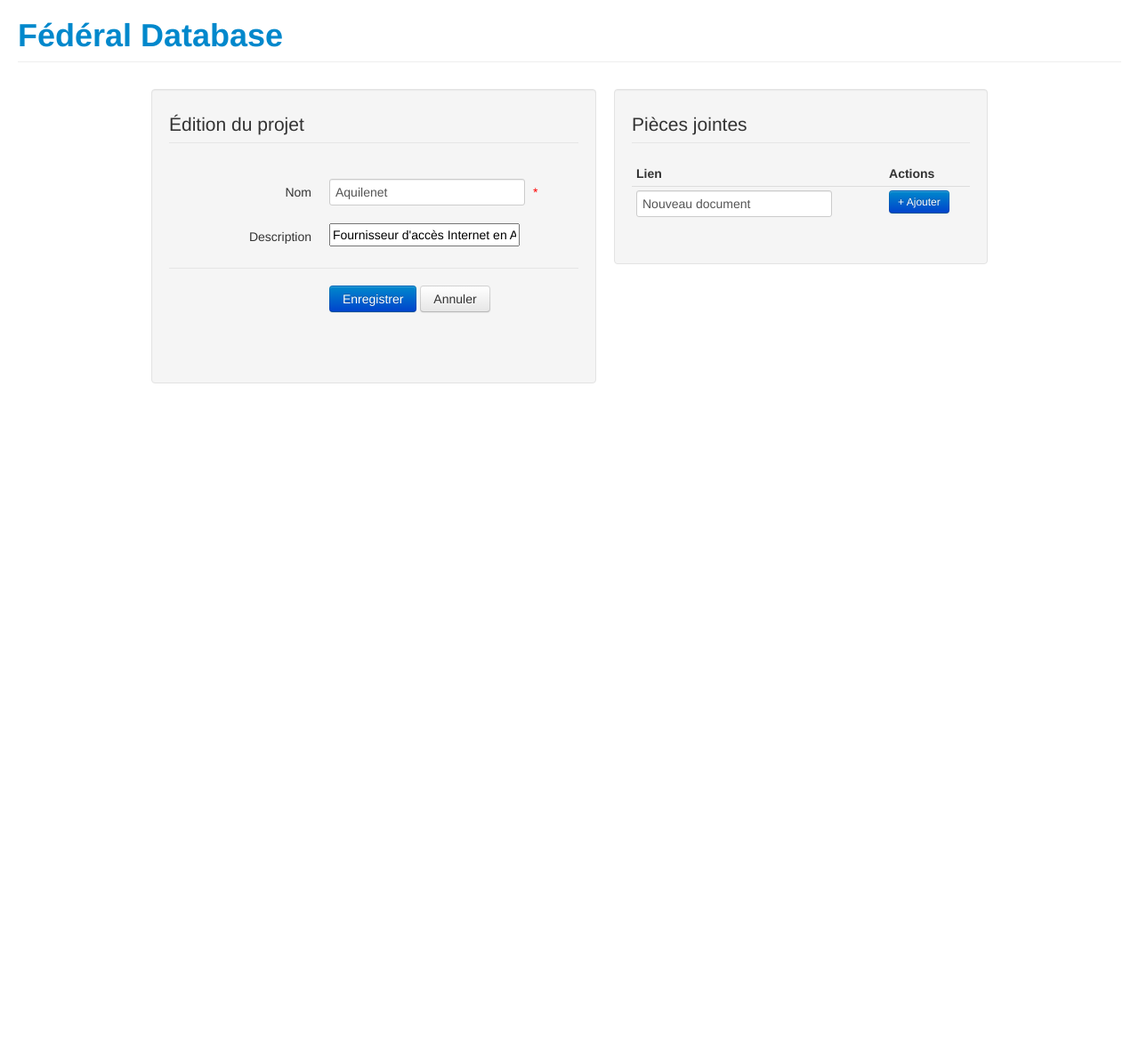
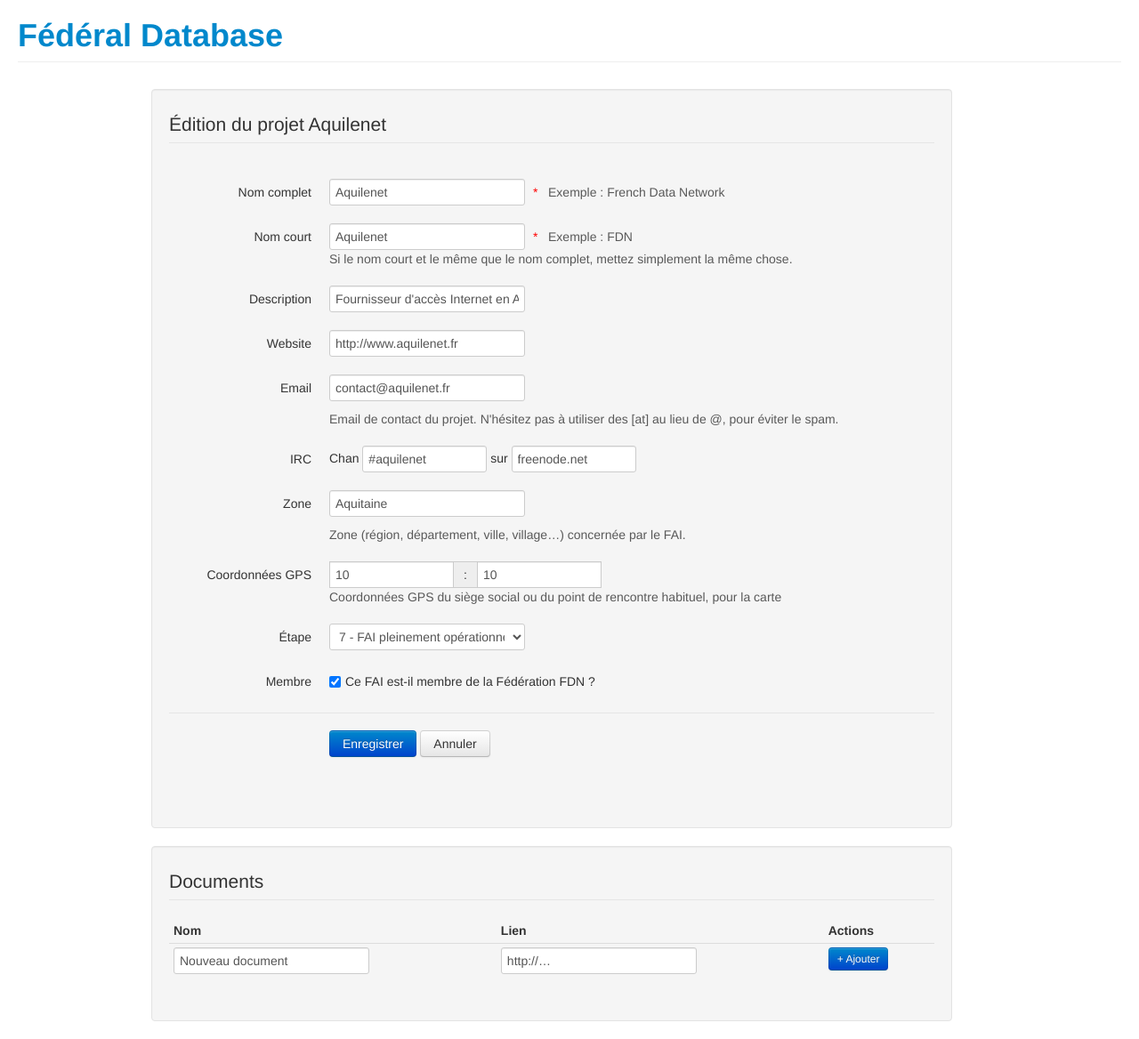
Before and after one commit to Psycojoker/ffdn-db, a Flask app: page /edit/1 in a window 1280 px wide. Shown: the whole page at 89% size. Before the commit the page ends 431 px from the top, so only its background shows below. Run offline with Flask 2, Linux system fonts and the light colour scheme; data comes from the database, SQL or seed files in the repository; some libraries are stand-ins or nearby versions.

Commit message:
I don't know where I was… but who cares :D

```diff
--- a/main.py
+++ b/main.py
@@ -50,14 +50,14 @@
 @app.route('/projects')
 def projects():
     projects = list()
-    for project in query_db('select * from fai order by is_member,step desc,name'):
+    for project in query_db('select * from fai order by is_member desc,step desc,name'):
         project['stepname'] = STEPS[project['step']]
         projects.append(project)
     return render_template('projects.html', projects=projects)
 
 @app.route('/fai/<projectid>')
 def project(projectid):
-    project = query_db('select * from fai where id = ?', (projectid), one=True)
+    project = query_db('select * from fai where id = ?', [projectid], one=True)
     if project is None:
         abort(404)
     project['stepname'] = STEPS[project['step']]
@@ -65,20 +65,60 @@
 
 @app.route('/edit/<projectid>', methods=['GET', 'POST'])
 def edit_project(projectid):
-    project = query_db('select * from fai where id = ?', (projectid), one=True)
+    project = query_db('select * from fai where id = ?', [projectid], one=True)
     if project is None:
         abort(404)
     if request.method == 'POST':
-        g.db.execute('update fai set name = ?, description = ? where id = ?', [request.form['name'], request.form['description'], projectid])
-        g.db.commit()
-        flash(u"Le projet a bien été mis à jour. Merci pour votre contribution !", "success")
-    project = query_db('select * from fai where id = ?', (projectid), one=True)
+        if request.form['name']:
+            if request.form['shortname']:
+                if query_db('select * from fai where id!=? and (name=? or shortname=?)', [projectid, request.form['name'], request.form['shortname']], one=True) is None:
+                    is_member = 0
+                    if 'is_member' in request.form.keys():
+                        is_member = 1
+                    g.db.execute('update fai set name = ?, shortname = ?, description = ?, website = ?, email = ?, irc_channel = ?, irc_server = ?, zone = ?, gps = ?, step = ?, is_member = ? where id = ?',
+                            [request.form['name'], request.form['shortname'], request.form['description'], request.form['website'], request.form['email'], request.form['irc_channel'], request.form['irc_server'], request.form['zone'], request.form['gps1'] + ':' + request.form['gps2'], request.form['step'][:1], is_member, projectid])
+                    g.db.commit()
+                    flash(u"Le projet a bien été mis à jour. Merci pour votre contribution !", "success")
+                    project = query_db('select * from fai where id = ?', [projectid], one=True)
+                    return redirect(url_for(project, projectid=projectid))
+                else:
+                    flash(u'Le nom complet ou le nom court que vous avez choisi est déjà pris.', 'error')
+            else:
+                flash(u'Vous devez spécifier un nom court (éventuellement, le même que le nom complet).', 'error')
+        else:
+            flash(u'Vous devez spécifier un nom.', 'error')
+
     project['stepname'] = STEPS[project['step']]
     return render_template('edit_project.html', project=project)
 
-@app.route('/create/<projectid>')
-def create_project(projectid):
-    abort(404) # TODO
+@app.route('/create', methods=['GET', 'POST'])
+def create_project():
+    if request.method == 'POST':
+        if request.form['name']:
+            if request.form['shortname']:
+                if query_db('select * from fai where name=? or shortname=?', [request.form['name'], request.form['shortname']], one=True) is None:
+                    g.db.execute('INSERT INTO fai (name, shortname, description, website, email, irc_channel, irc_server, zone, gps, step) VALUES (?, ?, ?, ?, ?, ?, ?, ?, ?, ?)',
+                            [request.form['name'], request.form['shortname'], request.form['description'], request.form['website'], request.form['email'], request.form['irc_channel'], request.form['irc_server'], request.form['zone'], request.form['gps1'] + ':' + request.form['gps2'], request.form['step'][:1]])
+                    g.db.commit()
+                    flash(u"Le projet a bien été créé. Merci pour votre contribution !", "success")
+                    project = query_db('select * from fai where name = ?', [request.form['name']], one=True)
+                    if project is not None:
+                        return redirect(url_for(project))
+                    else:
+                        flash(u'Hum… il semble que le projet n\'a pas été créé… vous voulez-bien réessayer ?', 'error')
+                else:
+                    flash(u'Le nom complet ou le nom court que vous avez choisi est déjà pris.', 'error')
+            else:
+                flash(u'Vous devez spécifier un nom court (éventuellement, le même que le nom complet).', 'error')
+        else:
+            flash(u'Vous devez spécifier un nom.', 'error')
+    return render_template('create_project.html')
+
+@app.route('/search', methods=['GET', 'POST'])
+def search():
+    if request.method == 'POST':
+        pass
+    return render_template('search.html')
 
 @app.route('/api/<projects>.json')
 def projects_json(projects):
@@ -106,6 +146,19 @@
         return u'<a href="#" rel="tooltip" data-placement="right" title="Membre de la Fédération FDN"><span class="label label-success">FFDN</span></a>'
     return ''
 
+@app.template_filter('stepname')
+def stepname(step):
+    return STEPS[step]
+
+@app.template_filter('gpspart')
+def gpspart(gps, part):
+    parts = gps.split(':');
+    if part == 1:
+        return parts[0]
+    elif part == 2:
+        return parts[1]
+    return "";
+
 #------
 # Main
 
--- a/templates/edit_project.html
+++ b/templates/edit_project.html
@@ -2,20 +2,89 @@
 {% block body %}
 
 <div class="row">
-  <div class="span6 well">
+  <div class="span11 well">
     <form action="{{ url_for('edit_project', projectid=project.id) }}" method="post" class="form-horizontal">
-      <fieldset><legend>Édition du projet</legend>
+      <fieldset><legend>Édition du projet {{ project.name }}</legend>
         <div class="control-group">
-          <label class="control-label" for="name">Nom</label>
+          <label class="control-label" for="name">Nom complet</label>
           <div class="controls">
-            <input type="text" size=30 name="name" id="name" value="{{ project.name }}" />
-            <span class="help-inline"><font color="red">*</font></span>
+            <input type="text" name="name" id="name" value="{{ project.name }}" />
+            <span class="help-inline"><font color="red">*</font> &nbsp; Exemple : French Data Network</span>
+          </div>
+        </div>
+        <div class="control-group">
+          <label class="control-label" for="shortname">Nom court</label>
+          <div class="controls">
+            <input type="text" name="shortname" id="shortname" value="{{ project.shortname }}" />
+            <span class="help-inline"><font color="red">*</font> &nbsp; Exemple :  FDN</span>
+            <span class="help-block">Si le nom court et le même que le nom complet, mettez simplement la même chose.</span>
           </div>
         </div>
         <div class="control-group">
           <label class="control-label" for="description">Description</label>
           <div class="controls">
-            <input type="description" size=50 name="description" id="description" value="{{ project.description }}"></input>
+            <input type="text" name="description" id="description" value="{{ project.description }}" />
+          </div>
+        </div>
+        <div class="control-group">
+          <label class="control-label" for="website">Website</label>
+          <div class="controls">
+            <input type="text" name="website" id="website" value="{{ project.website }}" />
+          </div>
+        </div>
+        <div class="control-group">
+          <label class="control-label" for="email">Email</label>
+          <div class="controls">
+            <input type="text" name="email" id="email" value="{{ project.email }}" />
+            <span class="help-block">Email de contact du projet. N'hésitez pas à utiliser des [at] au lieu de @, pour éviter le spam.</span>
+          </div>
+        </div>
+        <div class="control-group">
+          <label class="control-label" for="irc">IRC</label>
+          <div class="controls">
+            Chan <input class="span2" type="text" name="irc_channel" id="irc_channel" value="{{ project.irc_channel }}" />
+            sur <input class="span2" type="text" name="irc_server" id="irc_server" value="{{ project.irc_server }}" />
+          </div>
+        </div>
+        <div class="control-group">
+          <label class="control-label" for="zone">Zone</label>
+          <div class="controls">
+            <input type="text" name="zone" id="zone" value="{{ project.zone }}" />
+            <span class="help-block">Zone (région, département, ville, village…) concernée par le FAI.</span>
+          </div>
+        </div>
+        <div class="control-group">
+          <label class="control-label" for="gps">Coordonnées GPS</label>
+          <div class="controls">
+            <div class="input-append input-prepend">
+              <input class="span2" type="text" name="gps1" id="gps1" value="{{ project.gps | gpspart(1) }}" />
+              <span class="add-on">:</span>
+              <input class="span2" type="text" name="gps2" id="gps2" value="{{ project.gps | gpspart(2) }}" />
+            </div>
+            <span class="help-block">Coordonnées GPS du siège social ou du point de rencontre habituel, pour la carte</span>
+          </div>
+        </div>
+        <div class="control-group">
+          <label class="control-label" for="step">Étape</label>
+          <div class="controls">
+            <select name="step" id="step">
+              {% for i in range(1, 8) %}
+              {% if i == project.step %}
+              <option selected>{{ i }} - {{ i | stepname }}</option>
+              {% else %}
+              <option>{{ i }} - {{ i | stepname }}</option>
+              {% endif %}
+              {% endfor %}
+            </select>
+          </div>
+        </div>
+        <div class="control-group">
+          <label class="control-label" for="is_member">Membre</label>
+          <div class="controls">
+            <label class="checkbox">
+              <input type="checkbox" name="is_member" {% if project.is_member == 1 %} checked {% endif %}/>
+              Ce FAI est-il membre de la Fédération FDN ?
+            </label>
           </div>
         </div>
 
@@ -27,11 +96,12 @@
     </form>
   </div>
 
-  <div class="span5 well pull-right">
-    <fieldset><legend>Pièces jointes</legend>
+  <div class="span11 well">
+    <fieldset><legend>Documents</legend>
       <table class="table table-stripped table-condensed">
         <thead>
           <tr>
+            <th>Nom</th>
             <th>Lien
             <th>Actions
           </tr>
@@ -39,6 +109,7 @@
         <tbody>
         {% for attachment in attachments %}
           <tr>
+            <td>{{ attachment.name }}</td>
             <td>{{ attachment.url }}</td>
             <td><a href="" class="btn btn-small btn-danger">Supprimer</a></td>
           </tr>
@@ -47,9 +118,12 @@
         <tfoot>
           <tr>
             <form action="" method="post">
-              <td><input type="text" name="url" value="Nouveau document"
+              <td><input type="text" name="name" value="Nouveau document"
                 onfocus="if(this.value=='Nouveau document')this.value='';"
                 onblur="if(this.value=='')this.value='Nouveau document';" /></td>
+              <td><input type="text" name="url" value="http://…"
+                onfocus="if(this.value=='http://…')this.value='';"
+                onblur="if(this.value=='')this.value='http://…';" /></td>
               <td><input type="submit" class="btn btn-small btn-primary" value="+ Ajouter" />
             </form>
           </tr>
--- a/templates/projects.html
+++ b/templates/projects.html
@@ -9,6 +9,7 @@
     <tr>
       <th>Nom</th>
       <th>Zone</th>
+      <th>Services</th>
       <th>Étape</th>
       <th></th>
     </tr>
@@ -18,6 +19,7 @@
     <tr>
       <td>{% autoescape false %}{{ project.is_member | member_to_label }}{% endautoescape %} &nbsp;{{ project.name }}</td>
       <td>{{ project.zone }}</td>
+      <td>{{ project.services }}</td>
       {% autoescape false %}
       <td>{{ project.step | step_to_label }}</td>
       {% endautoescape %}
@@ -26,6 +28,6 @@
     {% endfor %}
   </tbody>
 </table>
-<a class="pull-right btn btn-primary btn-small" href="">Ajoutez le votre !</a>
+<a class="pull-right btn btn-primary btn-small" href="{{ url_for('create_project') }}">Ajoutez le votre !</a>
 </div>
 {% endblock %}
```
